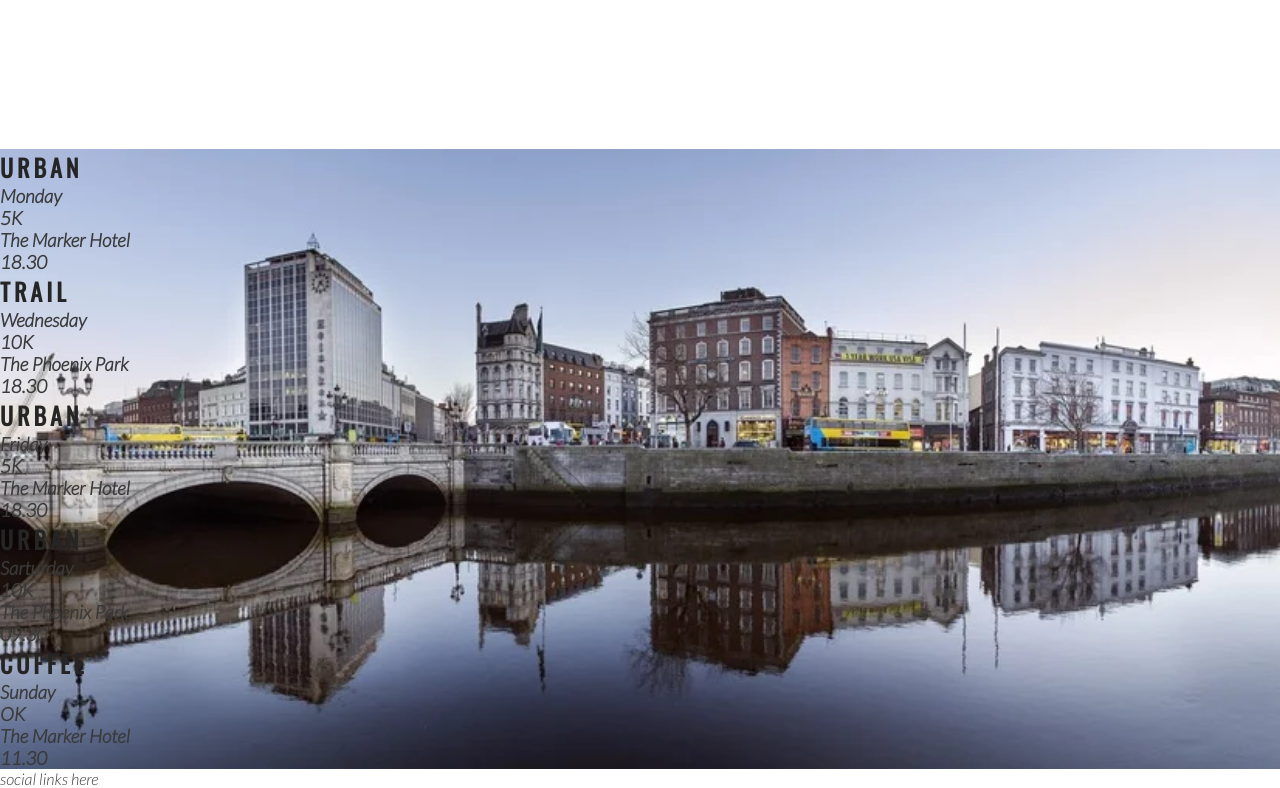
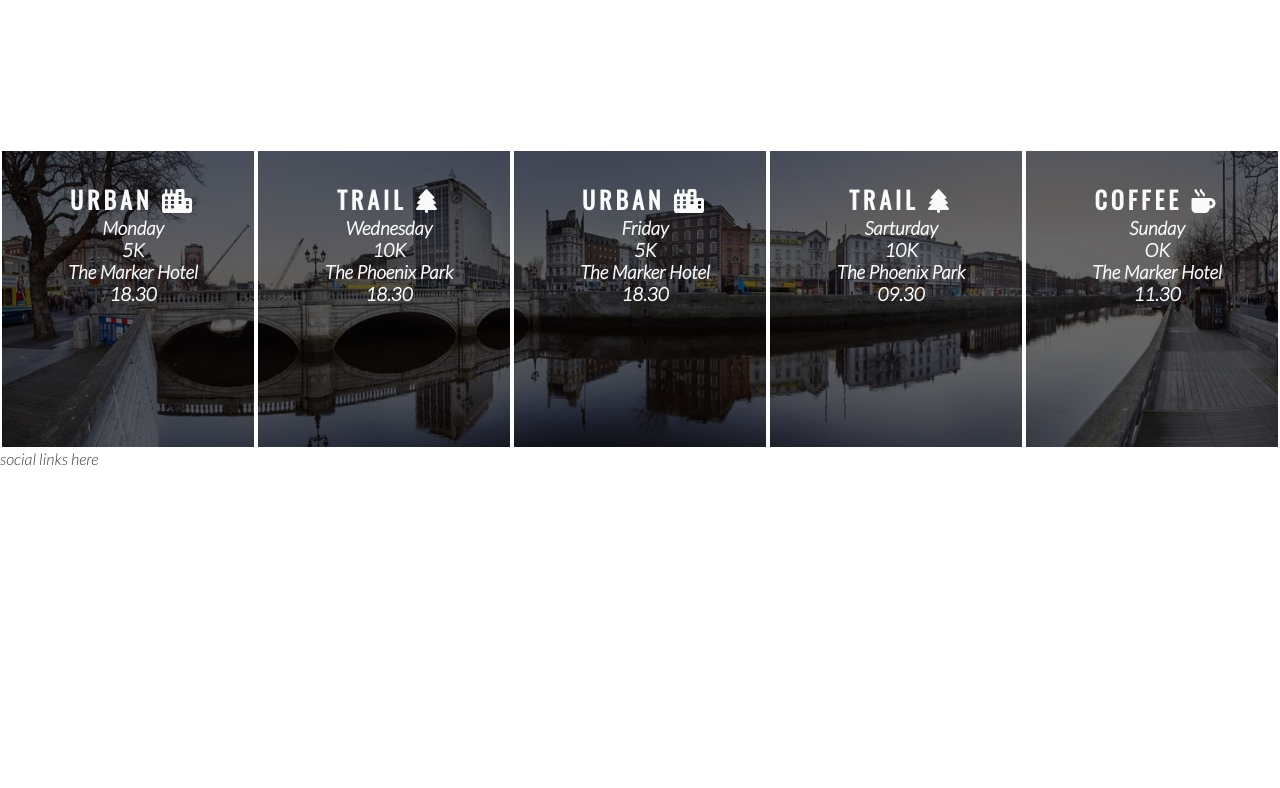
Before and after one commit to martinmib/love-running, a plain HTML site: page index.html in a window 1280 px wide. Shown: the part 1146-1934 px from the top of the page. After the commit the page ends 1614 px from the top, so only its background shows below. Drawn offline with nearby package versions, Linux system fonts and the light colour scheme.

Commit message:
Style times panels and add icons

```diff
--- a/assets/CSS/style.css
+++ b/assets/CSS/style.css
@@ -195,5 +195,19 @@
          width: 100%;
          overflow: hidden;
 
+     }
+     #times div {
+         color: #fafafa;
+         background-color: rgba(0, 0, 0, .6);
+         width: 20%;
+         height: 300px;
+         float: left;
+         padding: 30px 0 0 10px;
+         text-align: center;
+         border: 2px solid white;
+         box-sizing: border-box;
+     }
 
+     #times h2 {
+         color: #fafafa;
      }
--- a/index.html
+++ b/index.html
@@ -76,35 +76,35 @@
     </section>
     <section id="times">
         <div>
-            <h2>Urban</h2>
+            <h2>Urban <i class="fa-solid fa-city"></i></h2>
             <h3>Monday</h3>
             <h3>5K</h3>
             <h3>The Marker Hotel</h3>
             <h3>18.30</h3>
         </div>
         <div>
-            <h2>Trail</h2>
+            <h2>Trail <i class="fa-solid fa-tree"></i></h2>
             <h3>Wednesday</h3>
             <h3>10K</h3>
             <h3>The Phoenix Park</h3>
             <h3>18.30</h3>
         </div>
         <div>
-            <h2>Urban</h2>
+            <h2>Urban <i class="fa-solid fa-city"></i></h2>
             <h3>Friday</h3>
             <h3>5K</h3>
             <h3>The Marker Hotel</h3>
             <h3>18.30</h3>
         </div>
         <div>
-            <h2>Urban</h2>
+            <h2>Trail <i class="fa-solid fa-tree"></i></h2>
             <h3>Sarturday</h3>
             <h3>10K</h3>
             <h3>The Phoenix Park</h3>
             <h3>09.30</h3>
         </div>
         <div>
-            <h2>Coffee</h2>
+            <h2>Coffee <i class="fa-solid fa-mug-hot"></i></h2>
             <h3>Sunday</h3>
             <h3>OK</h3>
             <h3>The Marker Hotel</h3>
```
